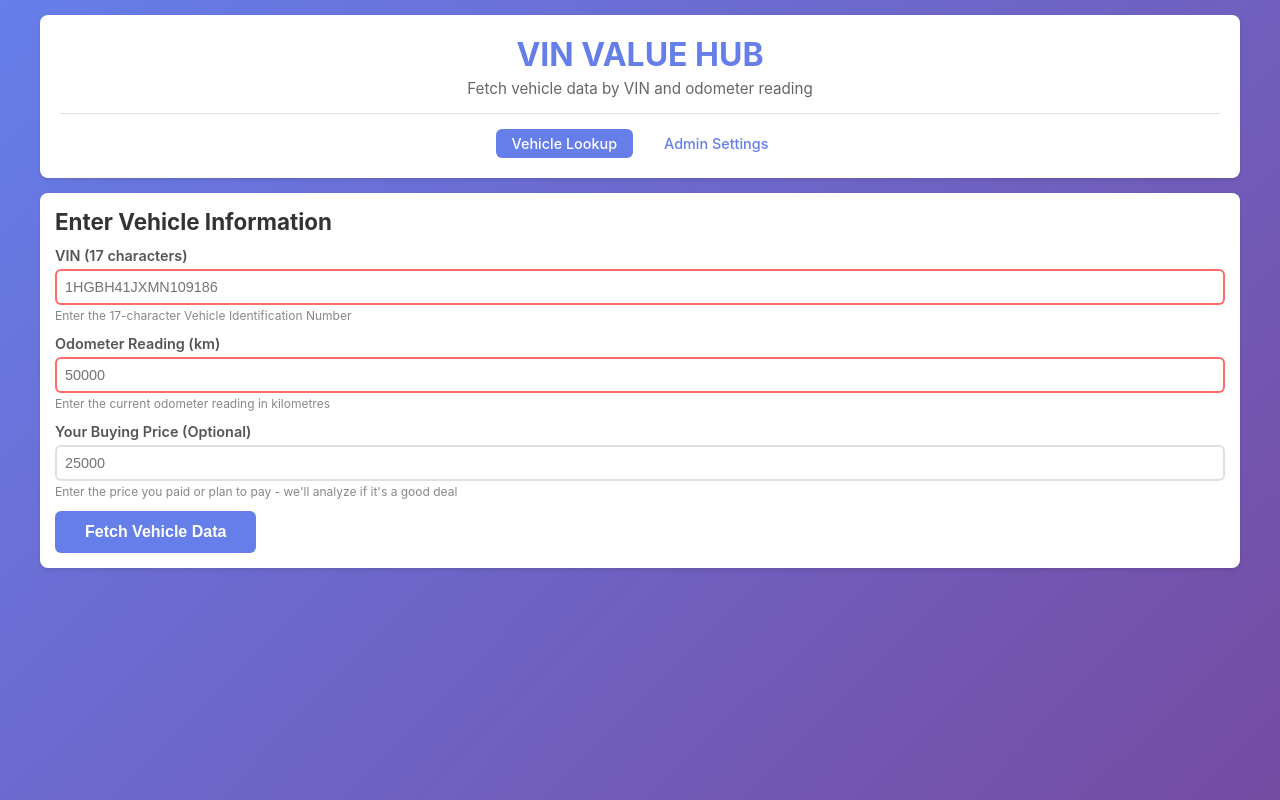
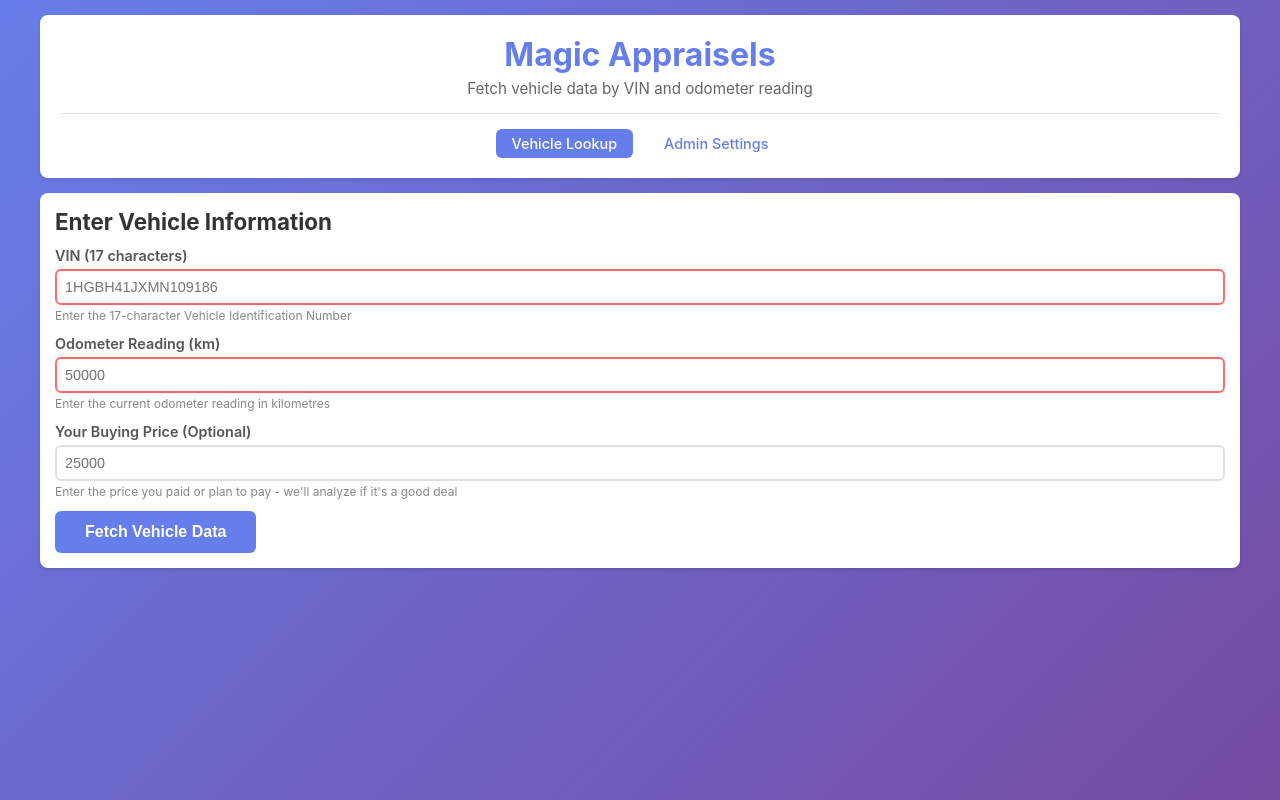
Before and after one commit to ShubhamKumar0786/VIN_DECODER, a plain HTML site: page templates/index.html in a window 1280 px wide. Drawn offline with Linux system fonts and the light colour scheme.

Commit message:
Change header title from 'VIN VALUE HUB' to 'Magic Appraisels'

```diff
--- a/templates/index.html
+++ b/templates/index.html
@@ -10,7 +10,7 @@
     <div class="container">
         <!-- HEADER SECTION -->
         <header>
-            <h1>VIN VALUE HUB</h1>
+            <h1>Magic Appraisels</h1>
             <p class="subtitle">Fetch vehicle data by VIN and odometer reading</p>
             <nav>
                 <a href="/" class="active">Vehicle Lookup</a>
```
